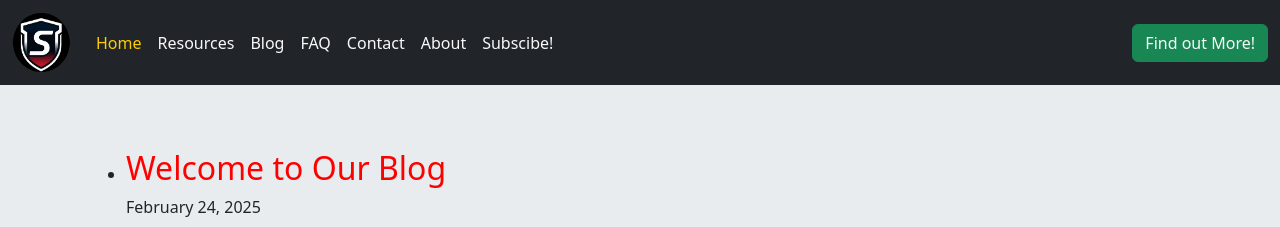
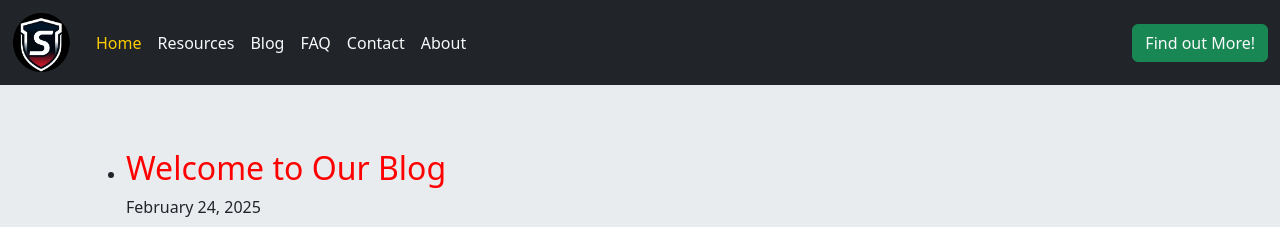
Before and after one commit to SkarletTeam/skarlet, a Jekyll site: the page built from blog.md, in a window 1280 px wide. Shown: the top 227 px of the page. Built offline with Jekyll 4.4.1, drawn with Linux system fonts in a browser that asks for light colours; a script that is not in the unit is left out.

Commit message:
Update nav.html

```diff
--- a/_includes/nav.html
+++ b/_includes/nav.html
@@ -15,7 +15,6 @@
 	  <li class="nav-item"> <a class="nav-link" href="/faq"> FAQ </a> </li>
       <li class="nav-item"> <a class="nav-link" href="/contact"> Contact </a> </li>
       <li class="nav-item"> <a class="nav-link" href="/about"> About </a> </li>
-	  <li class="nav-item"> <a class="nav-link" href="/freeform"> Subscibe! </a> </li>
 	 </ul>
 
     </div>
```
